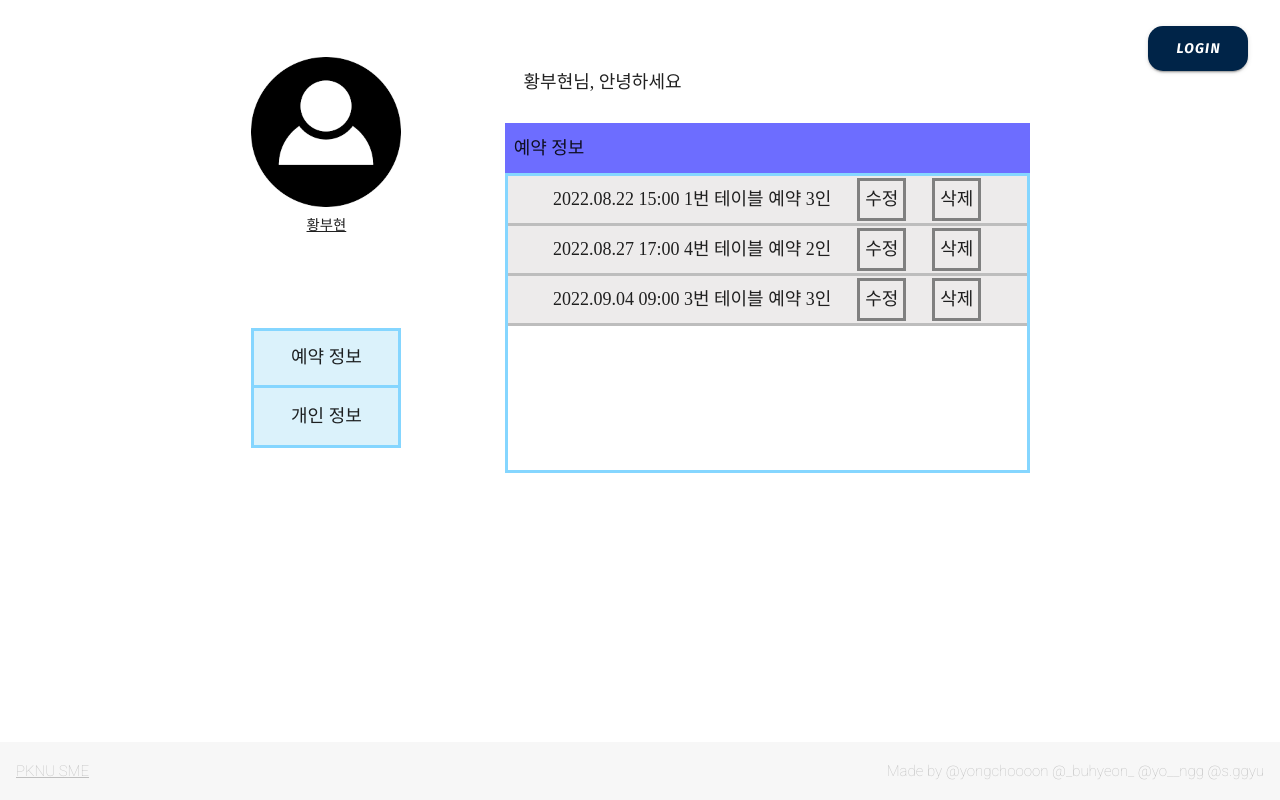
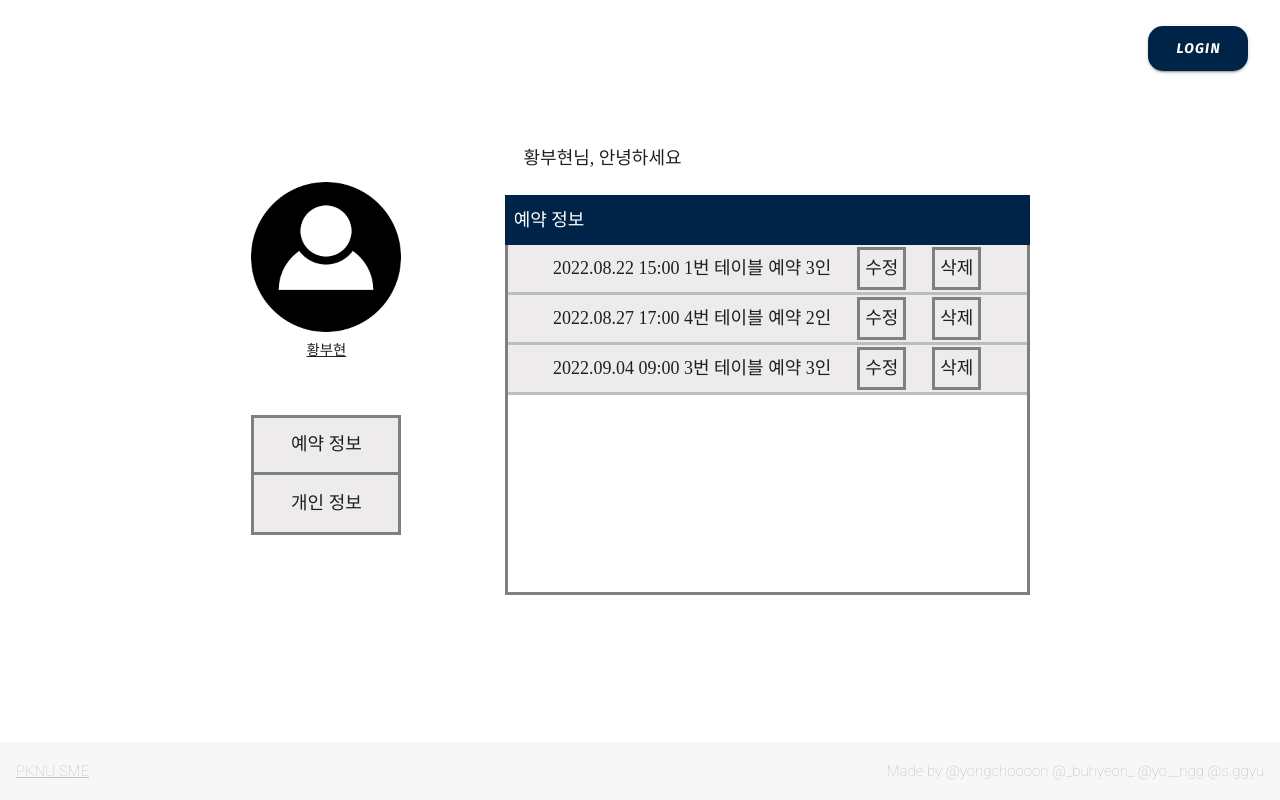
Before and after one commit to TeamLab/project-715, a Vue app in the folder 715job/: page /mypage in a window 1280 px wide. Built offline with nearby package versions, Linux system fonts and the light colour scheme; a web font is replaced by a local one.

Commit message:
chore: 예약정보보 css 수정

```diff
--- a/715job/src/components/MyRsvInfo.vue
+++ b/715job/src/components/MyRsvInfo.vue
@@ -34,6 +34,7 @@ export default {
   width:70%;
   height:500px;
   float:right;
+  padding-top:10%;
 }
 .blank-box{
   height: 10%;
@@ -53,6 +54,8 @@ export default {
   height:50px;
   display: flex;
   align-items: center;
+  background-color: rgb(0, 36, 72);
+  color:white;
 }
 .right-box-detail-rsvinfo{
   background-color: rgb(237, 235, 235);
@@ -65,8 +68,10 @@ export default {
 }
 .right-box-rsvinfo-box{
   width:90%;
-  height:300px;
-  border:solid rgb(133, 214, 255);
+  height:350px;
+  border-left:solid gray;
+  border-right:solid gray;
+  border-bottom:solid gray;
 }
 .change-rsv{
   border:solid gray;
--- a/715job/src/components/PersonalInfo.vue
+++ b/715job/src/components/PersonalInfo.vue
@@ -12,7 +12,7 @@
               label="직책"
               dense
               outlined
-              :style='{"padding-top":"20px", "padding-left":"20px", "padding-right":"20px"}'
+              :style='{"padding-top":"20px", "padding-left":"20px", "padding-right":"20px", "width":"200px"}'
             ></v-select>
 
             <v-text-field
@@ -77,6 +77,7 @@ export default {
   width:70%;
   height:500px;
   float:right;
+  padding-top:10%;
 }
 .blank-box{
   height: 10%;
@@ -91,7 +92,8 @@ export default {
   padding-left:7%;
 }
 .right-box-psninfo{
-  background-color: rgb(109, 109, 255);
+  background-color: rgb(0, 36, 72);
+  color:white;
   width:90%;
   height:50px;
   display: flex;
@@ -101,7 +103,9 @@ export default {
   background-color: rgb(255, 255, 255);
   width:90%;
   height:350px;
-  border:solid rgb(133, 214, 255);
+  border-left:solid gray;
+  border-right:solid gray;
+  border-bottom:solid gray;
 }
 .change-psn-info{
   border:solid gray;
--- a/715job/src/views/MyPageView.vue
+++ b/715job/src/views/MyPageView.vue
@@ -39,10 +39,14 @@ export default {
     setPersonalInfo() {
       this.isPersonalInfo = true
       this.isMyRsvInfo = false
+      console.log('isPersonal : ' + this.isPersonalInfo)
+      console.log('isMyRsv : ' + this.isMyRsvInfo)
     },
     setMyRsvInfo() {
       this.isPersonalInfo = false
       this.isMyRsvInfo = true
+      console.log('isPersonal : ' + this.isPersonalInfo)
+      console.log('isMyRsv : ' + this.isMyRsvInfo)
     }
   }
 }
@@ -67,6 +71,7 @@ export default {
   display: flex;
   justify-content: center;
   position: relative;
+  padding-top:10%;
 }
 .left-box-inner{
   display: flex;
@@ -79,7 +84,7 @@ export default {
 .left-box-profile{
   justify-content: center;
   position: relative;
-  padding-top:50px;
+  padding-top:45%;
 }
 .guest-img{
   width: 150px;
@@ -90,17 +95,17 @@ export default {
   text-decoration: underline;
 }
 #select-info{
-  padding-top: 50%;
+  padding-top: 25%;
 }
 .select-info{
   display: flex;
   align-items: center;
   justify-content: center;
   height: 60px;
-  background-color: rgb(219, 242, 251);
+  background-color: rgb(237, 235, 235);
 }
 #select-rsvinfo{
-  border:solid rgb(133, 214, 255);
+  border:solid gray;
 }
 #select-profileinfo > a{
   color:black;
@@ -112,9 +117,9 @@ export default {
   color:blue;
 }
 #select-profileinfo{
-  border-left:solid rgb(133, 214, 255);
-  border-right:solid rgb(133, 214, 255);
-  border-bottom:solid rgb(133, 214, 255);
+  border-left:solid gray;
+  border-right:solid gray;
+  border-bottom:solid gray;
 }
 .right-box{
   background: rgb(255, 255, 255);
```
